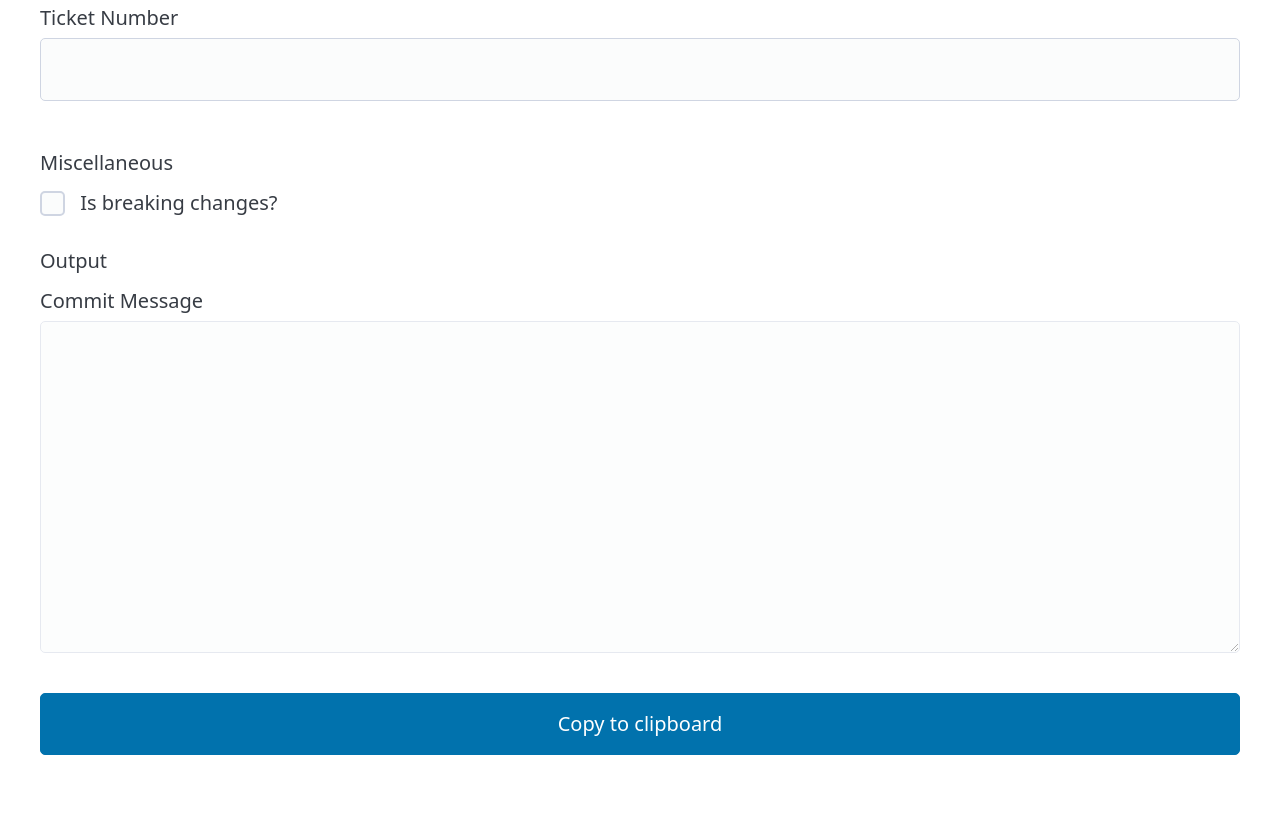
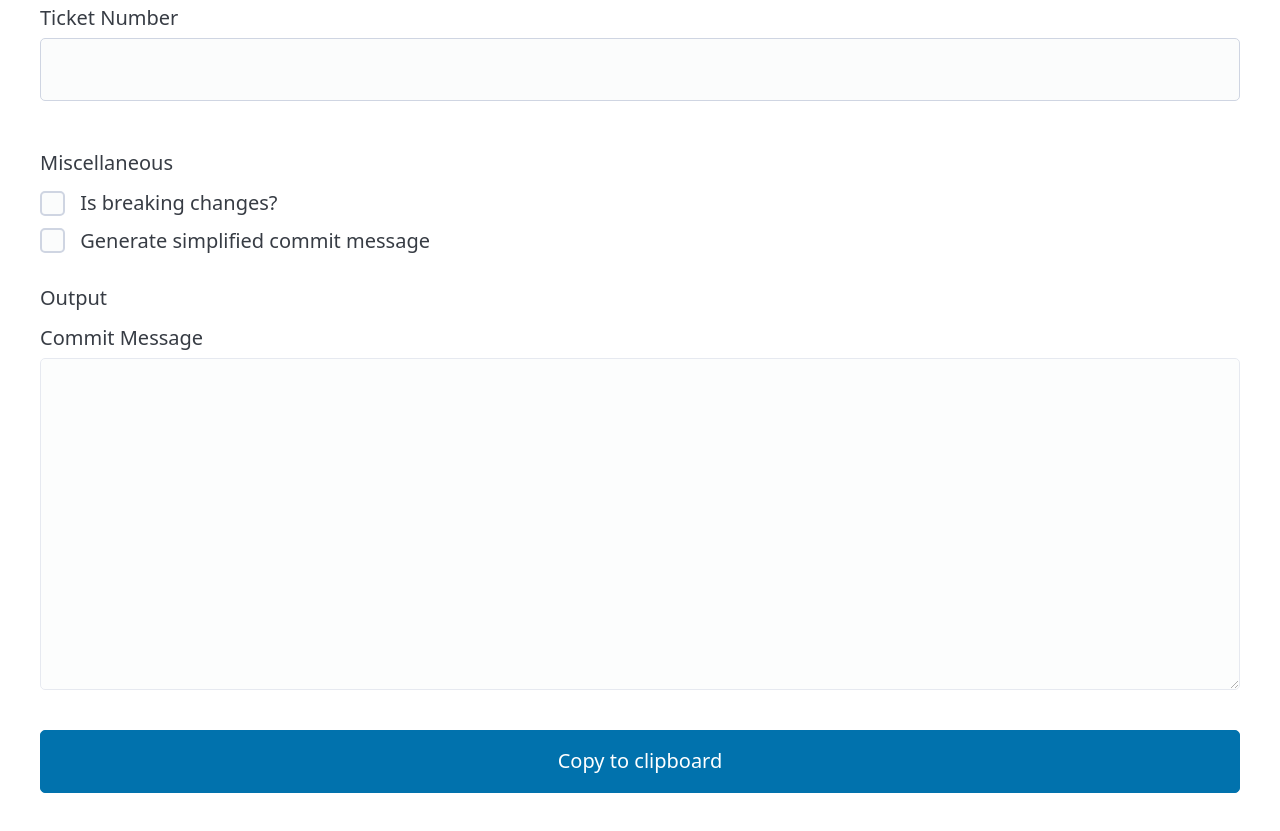
Before and after one commit to kokleongc/ds-tools-cmg, a plain HTML site: page index.html in a window 1280 px wide. Shown: the part 733-1564 px from the top of the page. Before the commit the page ends 1528 px from the top, so only its background shows below. Drawn offline with nearby package versions, Linux system fonts and the light colour scheme.

Commit message:
Add option to generate simplified commit message

```diff
--- a/index.html
+++ b/index.html
@@ -49,6 +49,9 @@
 					<label>
 						<input id="cmg-is-breaking-changes" oninput="generateCommitMessage()" type="checkbox" /> Is breaking changes?
 					</label>
+					<label>
+						<input id="cmg-generate-simplified-commit-message" oninput="generateCommitMessage()" type="checkbox" /> Generate simplified commit message
+					</label>
 				</fieldset>
 				<fieldset>
 					<legend>Output</legend>
@@ -69,6 +72,7 @@
 					const cmgBody = document.getElementById("cmg-body");
 					const cmgTicketNumber = document.getElementById("cmg-ticket-number");
 					const cmgIsBreakingChanges = document.getElementById("cmg-is-breaking-changes");
+					const cmgGenerateSimplifiedCommitMessage = document.getElementById("cmg-generate-simplified-commit-message");
 
 					const type = cmgType.value;
 					const scope = cmgScope.value;
@@ -76,8 +80,12 @@
 					const body = cmgBody.value || "N/A";
 					const ticketNumber = cmgTicketNumber.value;
 					const isBreakingChanges = cmgIsBreakingChanges.checked;
+					const generateSimplifiedCommitMessage = cmgGenerateSimplifiedCommitMessage.checked;
 
-					let commitMessage = `${type}(${scope}): ${shortDescription}\n\n${body}\n\n`;
+					let commitMessage = `[${ticketNumber}] ${shortDescription}`;
+
+					if (!generateSimplifiedCommitMessage) {
+						commitMessage = `${type}(${scope}): ${shortDescription}\n\n${body}\n\n`;
 
 						if (ticketNumber) {
 							const action = type === "fix" ? "Fixes" : "Closes";
@@ -87,6 +95,7 @@
 
 						if (isBreakingChanges) {
 							commitMessage += "- This is BREAKING CHANGES.";
+						}
 					}
 
 					const cmgCommitMessage = document.getElementById("cmg-commit-message");
```
Lines whose indentation alone changed are shown as unchanged.
